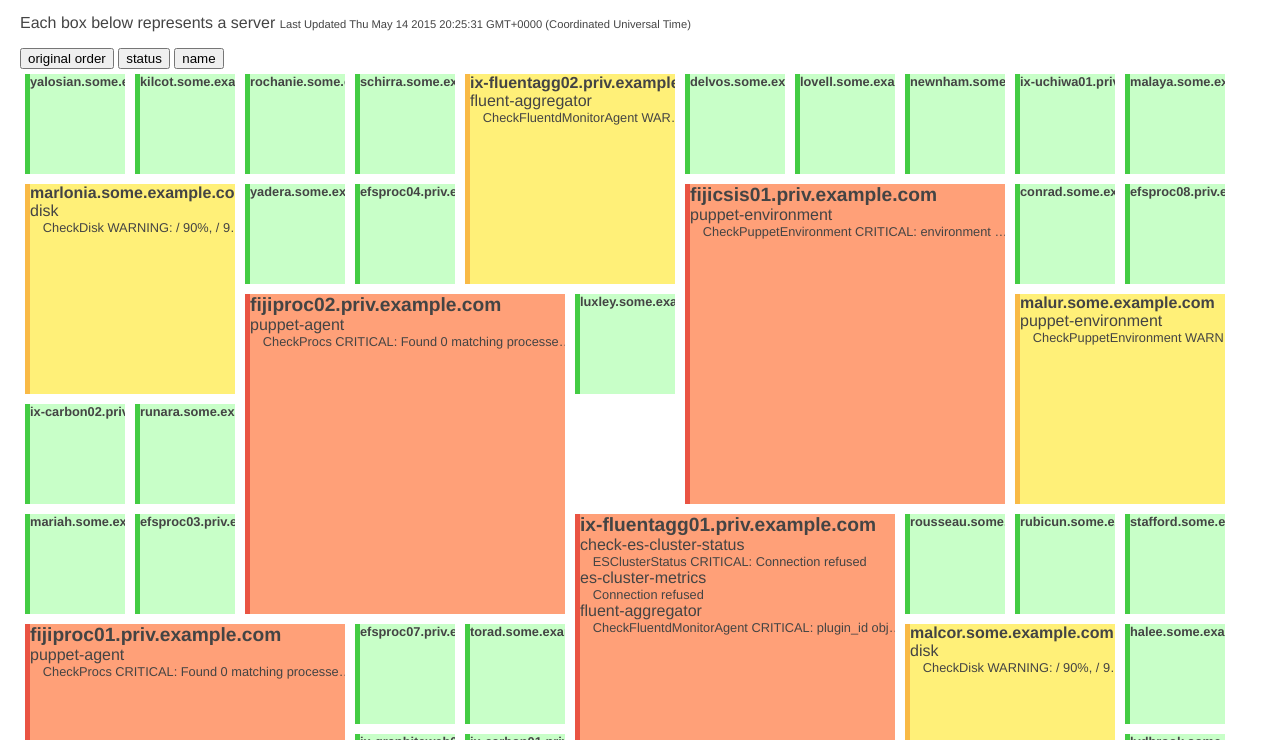
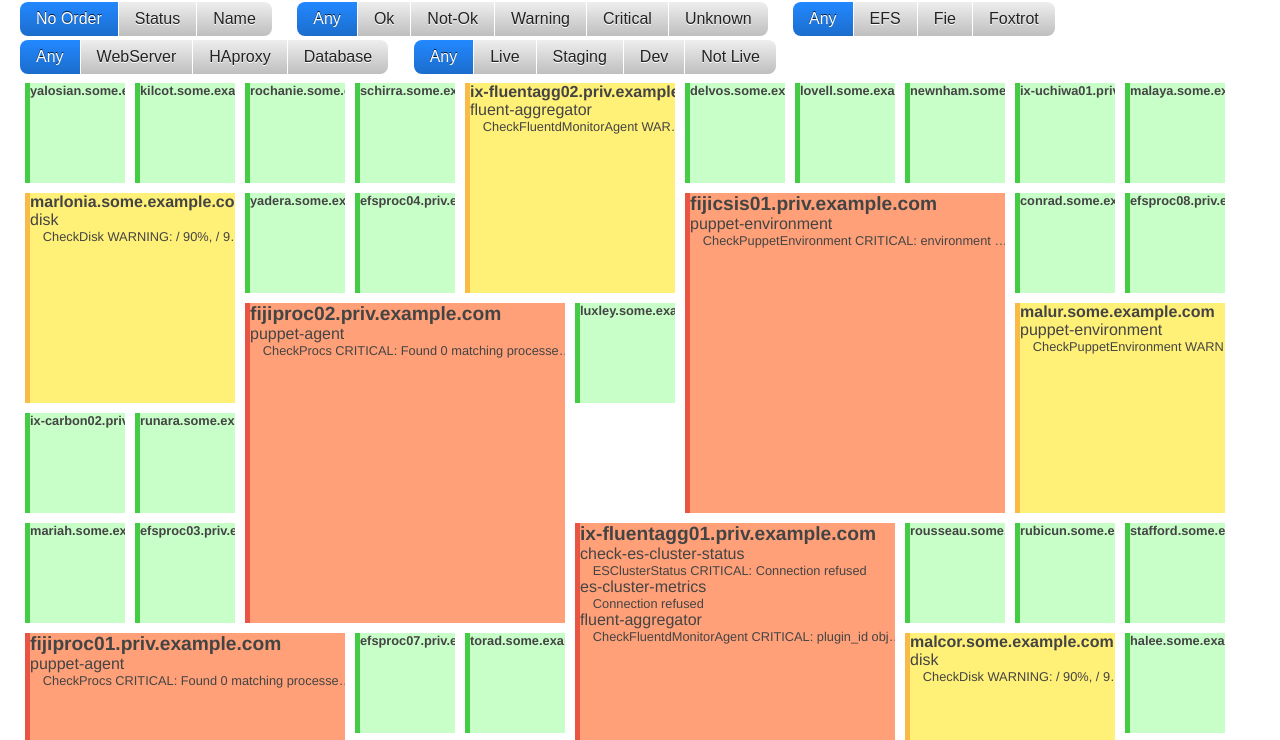
Before and after one commit to warmfusion/mosaic, a plain HTML site: page index.html in a window 1280 px wide. Shown: the part 66-806 px from the top of the page. Drawn offline with Linux system fonts and the light colour scheme.

Commit message:
Bonza new update that gives lotsof filters

```diff
--- a/assets/demo.css
+++ b/assets/demo.css
@@ -81,3 +81,64 @@ body {
     color: #444;
     margin: 20px 20px;
 }
+
+
+
+/* ---- button ---- */
+
+.button {
+  display: inline-block;
+  padding: 0.5em 1.0em;
+  background: #EEE;
+  border: none;
+  border-radius: 7px;
+  background-image: linear-gradient( to bottom, hsla(0, 0%, 0%, 0), hsla(0, 0%, 0%, 0.2) );
+  color: #222;
+  font-family: sans-serif;
+  font-size: 16px;
+  text-shadow: 0 1px white;
+  cursor: pointer;
+}
+
+.button:hover {
+  background-color: #8CF;
+  text-shadow: 0 1px hsla(0, 0%, 100%, 0.5);
+  color: #222;
+}
+
+.button:active,
+.button.is-checked {
+  background-color: #28F;
+}
+
+.button.is-checked {
+  color: white;
+  text-shadow: 0 -1px hsla(0, 0%, 0%, 0.8);
+}
+
+.button:active {
+  box-shadow: inset 0 1px 10px hsla(0, 0%, 0%, 0.8);
+}
+
+/* ---- button-group ---- */
+
+.button-group:after {
+  content: '';
+  display: block;
+  clear: both;
+}
+
+.button-group .button {
+  float: left;
+  border-radius: 0;
+  margin-left: 0;
+  margin-right: 1px;
+}
+
+.button-group .button:first-child { border-radius: 0.5em 0 0 0.5em; }
+.button-group .button:last-child { border-radius: 0 0.5em 0.5em 0; }
+
+.control .button-group {
+  display: inline-block;
+  margin-right: 20px;
+}
--- a/index.html
+++ b/index.html
@@ -7,15 +7,52 @@
 
 <body>
 
-  <h1>Dashboard <span id='headline-count'></span></h1>
+  <h2>Dashboard <span id='headline-count'></span> <span id='last-updated'></span></h2>
+<div class='control'>
 
-  <p>Each box below represents a server <span id='last-updated'></span> </p>
+  <div id="sorts" class="button-group js-radio-button-group">
+    <button class="button is-checked" data-sort-by="original-order">No Order</button>
+    <button class="button" data-sort-by="status">Status</button>
+    <button class="button" data-sort-by="name">Name</button>
+  </div>
 
-  <div id="sorts" class="button-group">
-    <button data-sort-by="original-order">original order</button>
-    <button data-sort-by="status">status</button>
-    <button data-sort-by="name">name</button>
-  </div>
+  <span class="filters">
+
+    <div class="button-group js-radio-button-group" data-filter-group="status">
+      <button class="button is-checked" data-filter="">Any</button>
+      <button class="button" data-filter=".status-1">Ok</button>
+      <button class="button" data-filter=":not(.status-1)">Not-Ok</button>
+      <button class="button" data-filter=".status-2">Warning</button>
+      <button class="button" data-filter=".status-3">Critical</button>
+      <button class="button" data-filter=".status-4">Unknown</button>
+    </div>
+
+  <!-- TODO: Make the rest of this whole block dynamic based on the 'tags' attribute of the clients -->
+    <div class="button-group js-radio-button-group" data-filter-group="product">
+      <button class="button is-checked" data-filter="">Any</button>
+      <button class="button" data-filter=".efs">EFS</button>
+      <button class="button" data-filter=".fie">Fie</button>
+      <button class="button" data-filter=".foxtrot">Foxtrot</button>
+    </div>
+
+    <div class="button-group js-radio-button-group" data-filter-group="role">
+      <button class="button is-checked" data-filter="">Any</button>
+      <button class="button" data-filter=".webserver">WebServer</button>
+      <button class="button" data-filter=".haproxy">HAproxy</button>
+      <button class="button" data-filter=".database">Database</button>
+    </div>
+
+    <div class="button-group js-radio-button-group" data-filter-group="env">
+      <button class="button is-checked" data-filter="">Any</button>
+      <button class="button" data-filter=".live">Live</button>
+      <button class="button" data-filter=".stage">Staging</button>
+      <button class="button" data-filter=".dev">Dev</button>
+      <button class="button" data-filter=":not(.live)">Not Live</button> <!-- example -->
+    </div>
+
+  </span>
+
+</div>
 
   <div id="grid">
   </div>
@@ -58,6 +95,34 @@
       });
 
 
+      // store filter for each group
+      var filters = {};
+
+      $('.filters').on( 'click', '.button', function() {
+        var $this = $(this);
+        // get group key
+        var $buttonGroup = $this.parents('.button-group');
+        var filterGroup = $buttonGroup.attr('data-filter-group');
+        // set filter for group
+        filters[ filterGroup ] = $this.attr('data-filter');
+        // combine filters
+        var filterValue = '';
+        for ( var prop in filters ) {
+          filterValue += filters[ prop ];
+        }
+
+        // set filter for Isotope
+        $container.isotope({ filter: filterValue });
+      });
+
+      // change is-checked class on buttons
+      $('.button-group').each( function( i, buttonGroup ) {
+        var $buttonGroup = $( buttonGroup );
+        $buttonGroup.on( 'click', 'button', function() {
+          $buttonGroup.find('.is-checked').removeClass('is-checked');
+          $( this ).addClass('is-checked');
+        });
+      });
 
       $(function(){
 
@@ -95,10 +160,21 @@
                                 '<span class="output">' + val.check.output + '</span></li>';
                   }).join('\n') + '</ul>';
 
-                  var he = '<h2 class="name">' + client.name +'</h2>'
-                  var st = '<div style="display:none" class="status">' + client.status + '</div>'
+                  var he = '<h2 class="name">' + client.name +'</h2>';
 
-                  widget = $container.isotope('insert', $('<div class="item status-' + size +'">' + he  + st + eventList + '</div>'));
+                  var tagmeta = '';
+                  var tagclass = '';
+                  if ( client.tags != undefined ){
+                    $.each(client.tags, function( key, value ) {
+                      tagmeta  = tagmeta  + '<div style="display:none" class="' + key + '">' + value + '</div>';
+                      tagclass = tagclass + ' ' + value;
+
+                    });
+                  }
+                  var st = '<div style="display:none" class="status">' + client.status + '</div>';
+
+
+                  widget = $container.isotope('insert', $('<div class="item status-' + size +' ' + tagclass +'">' + he + tagmeta + st + eventList + '</div>'));
                 });
             })
             .fail(function() {
```
